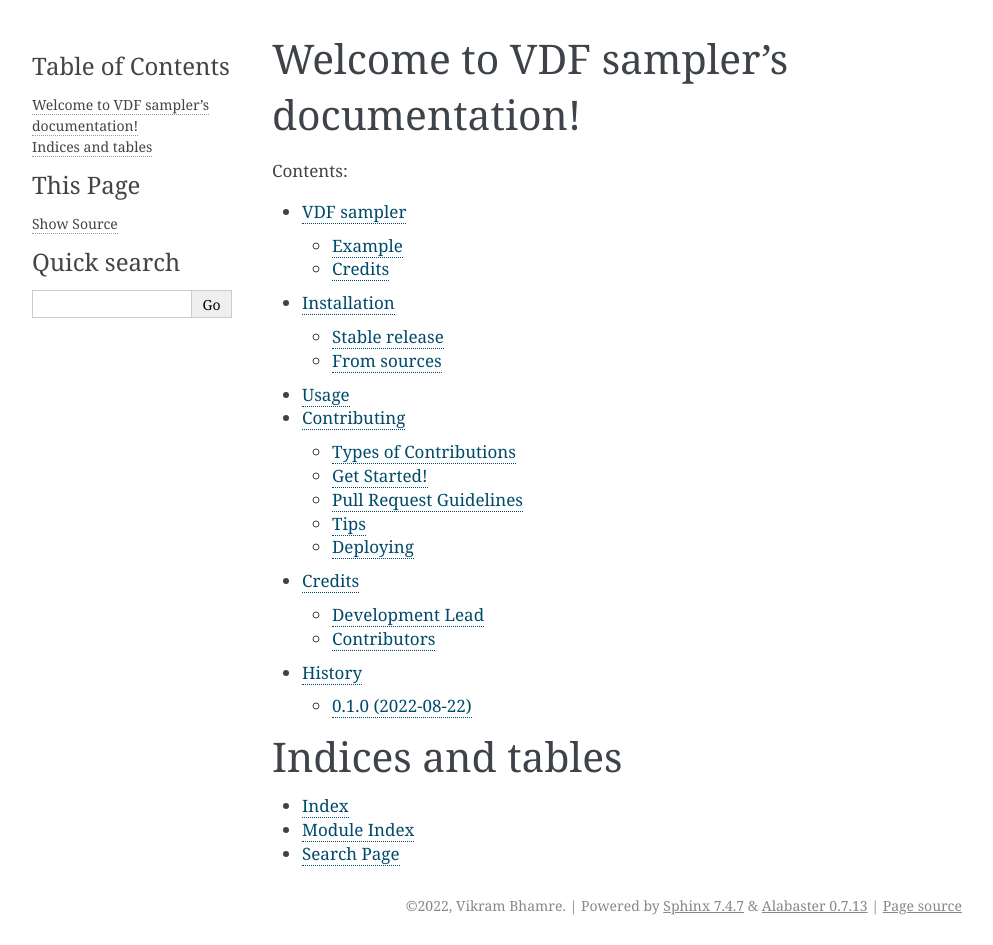
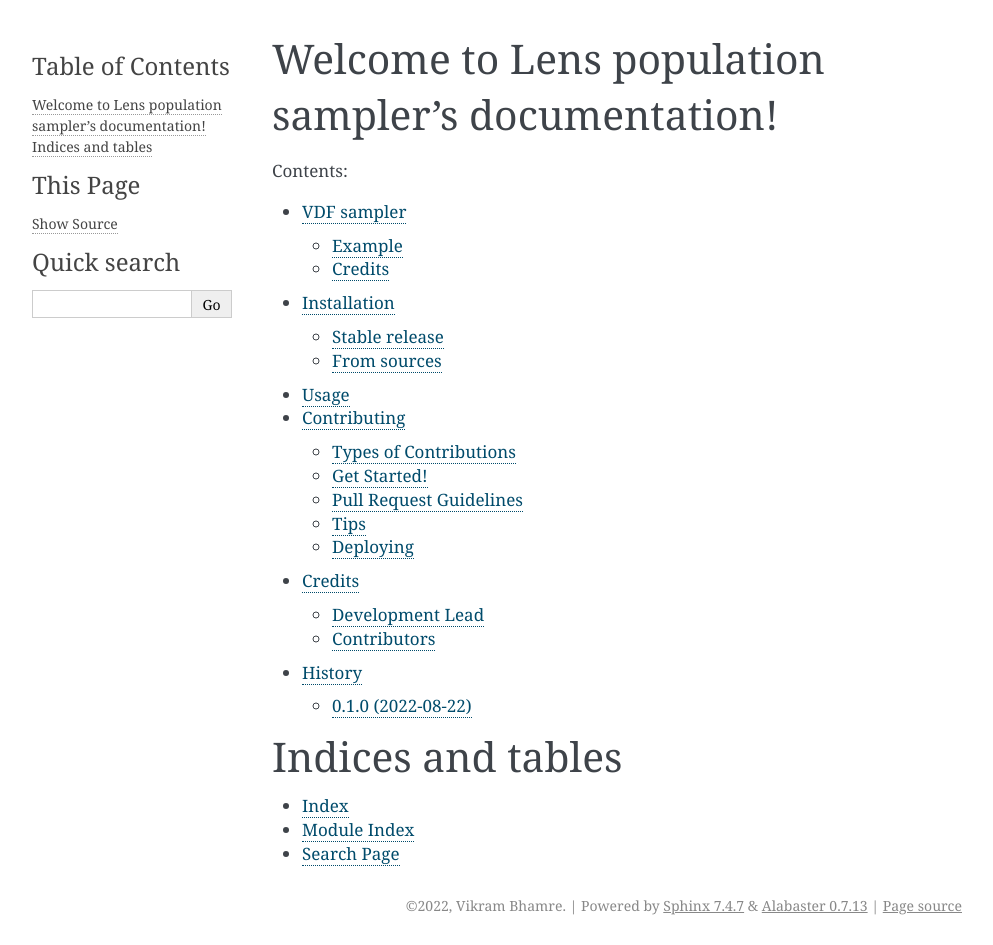
Before and after one commit to Vikramb1/Lens_population_sampler, a Sphinx documentation site: the page built from docs/index.rst, in a window 1280 px wide. Shown: the whole page, without its empty margins (148-1141 px from the left). Built offline with Sphinx 7.4.7, drawn with Linux system fonts in a browser that asks for light colours; pages that are not in the unit, such as notebooks, are missing from menus.

Commit message:
Update index.rst

```diff
--- a/docs/index.rst
+++ b/docs/index.rst
@@ -1,4 +1,4 @@
-Welcome to VDF sampler's documentation!
+Welcome to Lens population sampler's documentation!
 ======================================
 
 .. toctree::
```
